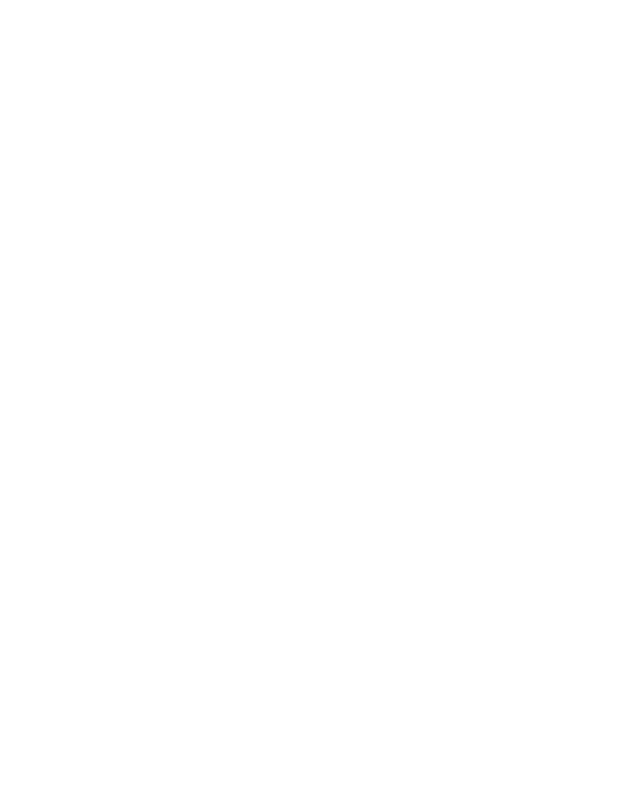
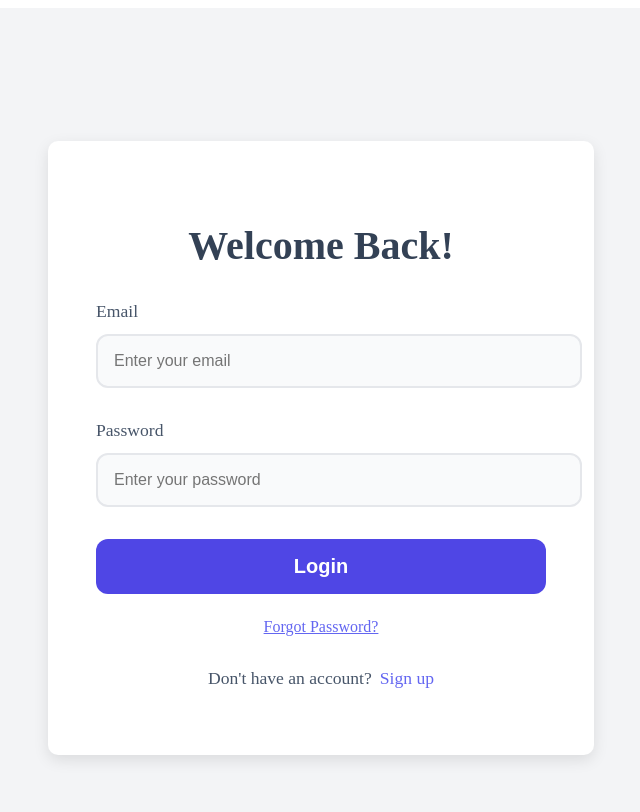
Before and after one commit to Gousiya213/Restaurant-management-system, a React (Create React App) app in the folder restaurantclient/: page /signin in a window 1280 px wide. Before the commit this address had no page. Shown: the top 812 px of the page, without its empty margins (179-819 px from the left). Built offline with nearby package versions, Linux system fonts and the light colour scheme.

Commit message:
Backend functionlaity updated for signin page

```diff
--- a/restaurantclient/src/App.js
+++ b/restaurantclient/src/App.js
@@ -1,11 +1,13 @@
 import { BrowserRouter as Router, Routes, Route } from "react-router-dom";
 import './App.css';
 import Signup from "./pages/signup";
+import Signin from "./pages/signin";
 function App() {
   return (
     <Router>
       <Routes>
         <Route path="/signup" element={<Signup />} />
+        <Route path="/signin" element={<Signin />} />
       </Routes>
     </Router>
   );
--- /dev/null
+++ b/restaurantclient/src/pages/signin.js
@@ -0,0 +1,94 @@
+import { useState } from "react";
+    import { useNavigate } from "react-router-dom";
+    import "../styles/signin.css";
+    import { Link } from 'react-router-dom';
+
+    export default function LoginPage() {
+      const [email, setEmail] = useState("");
+      const [password, setPassword] = useState("");
+      const navigate = useNavigate();
+
+      const handleLogin = async () => {
+        try {
+            const response = await fetch("http://localhost:3000/api/user/signin", {
+                method: "POST",
+                headers: { "Content-Type": "application/json" },
+                body: JSON.stringify({ email, password }),
+            });
+
+            const data = await response.json();
+
+            if (response.ok) {
+                localStorage.setItem("token", data.token);
+
+                alert("Login successful");
+
+                if (data.email === "bhumireddyrajareddy89@gmail.com") {
+                    navigate("/admin/dashboard");
+                }
+                else {
+                    navigate("/customer/dashboard");}
+            } else {
+                alert(data.message || "Login failed");
+            }
+        } catch (error) {
+            console.error("Error:", error);
+            alert("Network error occurred");
+        }
+    };
+
+
+      return (
+        <div className="login-container">
+          <div className="login-card">
+            <h2 className="login-title">Welcome Back!</h2>
+            <div className="login-input-container">
+              <label className="login-label" htmlFor="email">
+                Email
+              </label>
+              <input
+                className="login-input"
+                id="email"
+                type="email"
+                placeholder="Enter your email"
+                value={email}
+                onChange={(e) => setEmail(e.target.value)}
+              />
+            </div>
+            <div className="login-input-container">
+              <label className="login-label" htmlFor="password">
+                Password
+              </label>
+              <input
+                className="login-input"
+                id="password"
+                type="password"
+                placeholder="Enter your password"
+                value={password}
+                onChange={(e) => setPassword(e.target.value)}
+              />
+            </div>
+            <div className="login-actions">
+              <button
+                className="login-button"
+                type="button"
+                onClick={handleLogin}
+              >
+                Login
+              </button>
+              <Link className="login-forgot-password" to="/forgot">
+                Forgot Password?
+              </Link>
+            </div>
+            <div className="login-signup-container">
+              <p className="login-signup-text">
+                Don't have an account?
+                <Link to="/signup" className="login-signup-button">
+                  Sign up
+                </Link>
+              </p>
+            </div>
+          </div>
+        </div>
+      );
+    }
--- a/restaurantclient/src/pages/signup.js
+++ b/restaurantclient/src/pages/signup.js
@@ -15,7 +15,6 @@
     email: "",
     password: "",
     confirmpassword: "",
-    role: "", // Added role field
   });
 
   const handleInputChange = (e) => {
@@ -39,7 +38,6 @@
           username: formData.username,
           email: formData.email,
           password: formData.password,
-          role: formData.role, // Send role in request
         }),
       });
 
@@ -47,7 +45,6 @@
         const userData = await response.json();
         localStorage.setItem("username", formData.username );
         localStorage.setItem("email", formData.email );
-        localStorage.setItem("role", formData.role );
 
         alert("Signup successful");
         navigate("/");
@@ -120,7 +117,6 @@
             />
           </div>
 
-          {/* Role Selection Dropdown */}
 
           <button className="signup-button" type="submit">
             Sign Up
--- /dev/null
+++ b/restaurantclient/src/styles/signin.css
@@ -0,0 +1,112 @@
+.login-container {
+    display: flex;
+    justify-content: center;
+    align-items: center;
+    min-height: 100vh;
+    background-color: #f3f4f6;
+    padding: 40px 20px; /* Adjusted padding */
+    margin-right:280px;
+  }
+
+  .login-card {
+    background-color: #ffffff;
+    box-shadow: 0 5px 15px rgba(0, 0, 0, 0.1);
+    border-radius: 10px;
+    padding: 3rem;
+    width: 100%;
+    max-width: 450px;
+    margin: auto; /* Centering */
+  }
+
+
+    .login-title {
+      font-size: 2.5rem;
+      font-weight: 700;
+      color: #334155;
+      text-align: center;
+      margin-bottom: 2rem;
+    }
+
+    .login-input-container {
+      margin-bottom: 2rem;
+    }
+
+    .login-label {
+      display: block;
+      font-size: 1.1rem;
+      font-weight: 500;
+      color: #475569;
+      margin-bottom: 0.75rem;
+    }
+
+    .login-input {
+      width: 100%;
+      padding: 1rem;
+      font-size: 1rem;
+      color: #1e293b;
+      background-color: #f9fafb;
+      border: 2px solid #e5e7eb;
+      border-radius: 0.75rem;
+      outline: none;
+      transition: border-color 0.2s;
+    }
+
+    .login-input:focus {
+      border-color: #6366f1;
+      box-shadow: 0 0 0 3px rgba(99, 102, 241, 0.3);
+    }
+
+    .login-actions {
+      display: flex;
+      flex-direction: column;
+      gap: 1.5rem;
+    }
+
+    .login-button {
+      background-color: #4f46e5;
+      color: #ffffff;
+      font-size: 1.25rem;
+      font-weight: 600;
+      padding: 1rem 2rem;
+      border: none;
+      border-radius: 0.75rem;
+      cursor: pointer;
+      transition: background-color 0.2s;
+    }
+
+    .login-button:hover {
+      background-color: #4338ca;
+    }
+
+    .login-forgot-password {
+      color: #6366f1;
+      font-size: 1rem;
+      text-align: center;
+      transition: color 0.2s;
+    }
+
+    .login-forgot-password:hover {
+      color: #4f46e5;
+    }
+
+    .login-signup-container {
+      margin-top: 2rem;
+      text-align: center;
+    }
+
+    .login-signup-text {
+      font-size: 1.1rem;
+      color: #475569;
+    }
+
+    .login-signup-button {
+      color: #6366f1;
+      font-weight: 500;
+      margin-left: 0.5rem;
+      transition: color 0.2s;
+      text-decoration: none;
+    }
+
+    .login-signup-button:hover {
+      color: #4f46e5;
+    }
```
